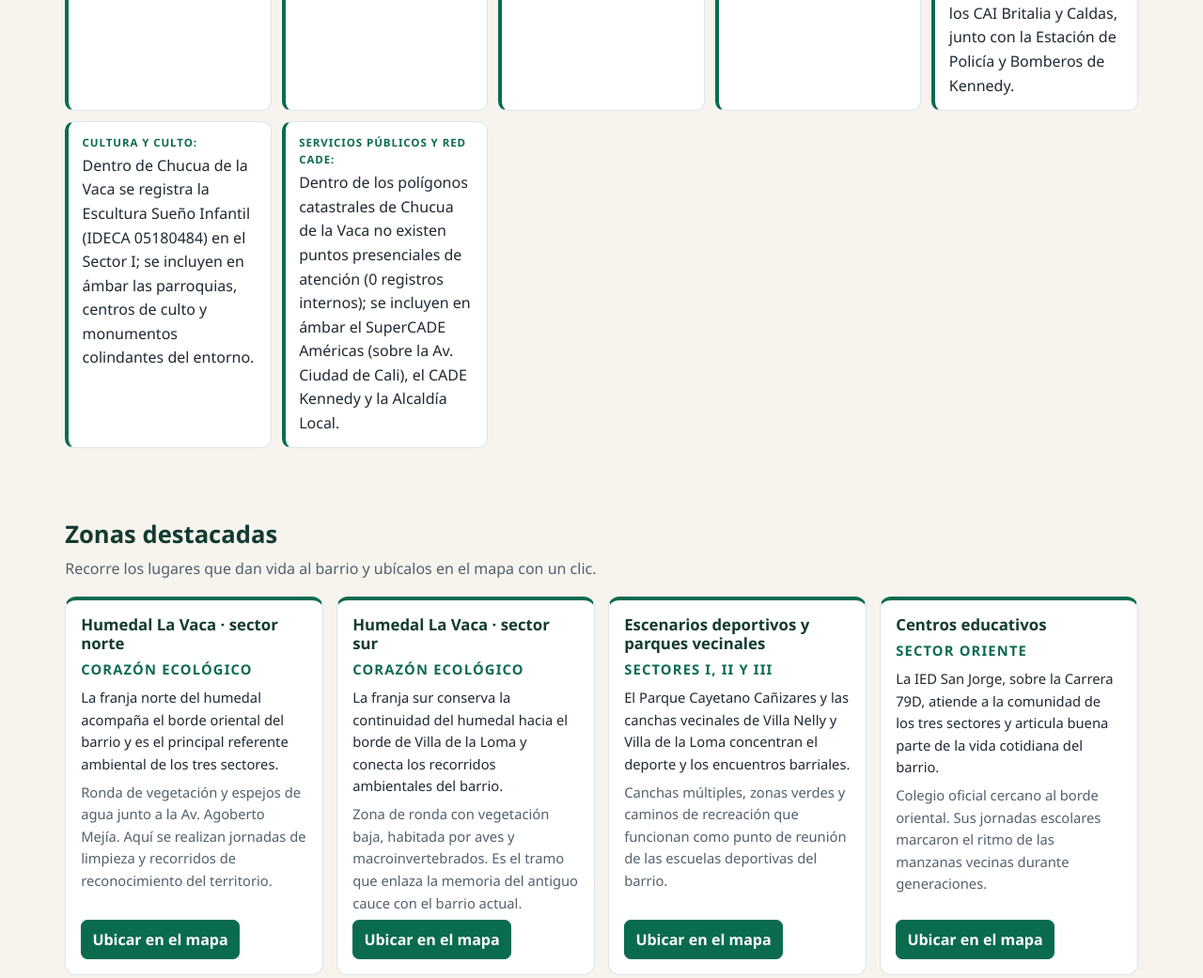
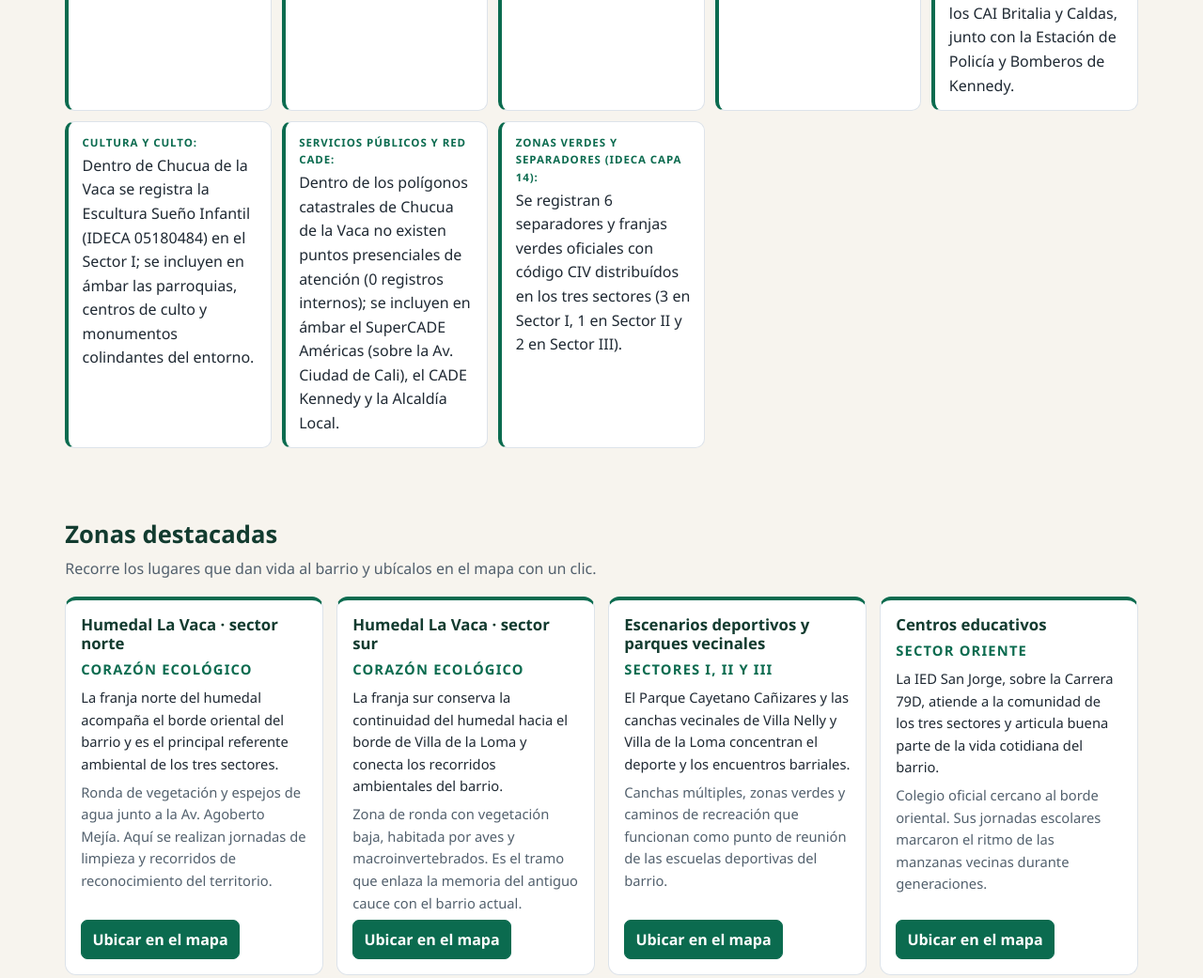
Before and after one commit to Santiago-Penagos/chucua-frontend, a plain HTML site: page index.html in a window 1280 px wide. Shown: the part 960-2001 px from the top of the page at 94% size. Drawn offline with nearby package versions, Linux system fonts and the light colour scheme; no server answers.

Commit message:
Agregar fichas CIV y nota de Zonas verdes IDECA en Dominio 9

```diff
--- a/index.html
+++ b/index.html
@@ -44,7 +44,7 @@
       </div>
       <h3>Datos clave del territorio</h3>
       <ul class="datos-clave"> <li><strong>Localidad</strong><span>Kennedy, Bogotá D.C.</span></li> <li><strong>Sectores IDECA</strong><span>004621 (I), 004620 (II), 004619 (III)</span></li> <li><strong>Referente ambiental</strong><span>Humedal La Vaca</span></li> <li><strong>Entorno</strong><span>Corabastos y Av. Agoberto Mejía</span></li>
-      <li><strong>Seguridad ciudadana y CAI Bellavista:</strong> Dentro del límite catastral opera únicamente el CAI Bellavista (IDECA 06250501) en el Sector II; se incluyen en ámbar los CAI Britalia y Caldas, junto con la Estación de Policía y Bomberos de Kennedy.</li><li><strong>Cultura y culto:</strong> Dentro de Chucua de la Vaca se registra la Escultura Sueño Infantil (IDECA 05180484) en el Sector I; se incluyen en ámbar las parroquias, centros de culto y monumentos colindantes del entorno.</li><li><strong>Servicios públicos y red CADE:</strong> Dentro de los polígonos catastrales de Chucua de la Vaca no existen puntos presenciales de atención (0 registros internos); se incluyen en ámbar el SuperCADE Américas (sobre la Av. Ciudad de Cali), el CADE Kennedy y la Alcaldía Local.</li></ul>
+      <li><strong>Seguridad ciudadana y CAI Bellavista:</strong> Dentro del límite catastral opera únicamente el CAI Bellavista (IDECA 06250501) en el Sector II; se incluyen en ámbar los CAI Britalia y Caldas, junto con la Estación de Policía y Bomberos de Kennedy.</li><li><strong>Cultura y culto:</strong> Dentro de Chucua de la Vaca se registra la Escultura Sueño Infantil (IDECA 05180484) en el Sector I; se incluyen en ámbar las parroquias, centros de culto y monumentos colindantes del entorno.</li><li><strong>Servicios públicos y red CADE:</strong> Dentro de los polígonos catastrales de Chucua de la Vaca no existen puntos presenciales de atención (0 registros internos); se incluyen en ámbar el SuperCADE Américas (sobre la Av. Ciudad de Cali), el CADE Kennedy y la Alcaldía Local.</li><li><strong>Zonas verdes y separadores (IDECA Capa 14):</strong> Se registran 6 separadores y franjas verdes oficiales con código CIV distribuídos en los tres sectores (3 en Sector I, 1 en Sector II y 2 en Sector III).</li></ul>
     </section>
     <section id="zonas" class="seccion">
       <h2>Zonas destacadas</h2>
@@ -69,7 +69,7 @@
         <aside class="panel-lateral">
           <div id="mensajes" class="mensaje" role="status" aria-live="polite" hidden></div>
           <button id="btn-nueva" type="button" class="boton primario">Nueva entidad</button>
-          <ul id="lista-entidades" class="lista"><li><strong>Seguridad ciudadana y CAI Bellavista:</strong> Dentro del límite catastral opera únicamente el CAI Bellavista (IDECA 06250501) en el Sector II; se incluyen en ámbar los CAI Britalia y Caldas, junto con la Estación de Policía y Bomberos de Kennedy.</li><li><strong>Cultura y culto:</strong> Dentro de Chucua de la Vaca se registra la Escultura Sueño Infantil (IDECA 05180484) en el Sector I; se incluyen en ámbar las parroquias, centros de culto y monumentos colindantes del entorno.</li><li><strong>Servicios públicos y red CADE:</strong> Dentro de los polígonos catastrales de Chucua de la Vaca no existen puntos presenciales de atención (0 registros internos); se incluyen en ámbar el SuperCADE Américas (sobre la Av. Ciudad de Cali), el CADE Kennedy y la Alcaldía Local.</li></ul>
+          <ul id="lista-entidades" class="lista"><li><strong>Seguridad ciudadana y CAI Bellavista:</strong> Dentro del límite catastral opera únicamente el CAI Bellavista (IDECA 06250501) en el Sector II; se incluyen en ámbar los CAI Britalia y Caldas, junto con la Estación de Policía y Bomberos de Kennedy.</li><li><strong>Cultura y culto:</strong> Dentro de Chucua de la Vaca se registra la Escultura Sueño Infantil (IDECA 05180484) en el Sector I; se incluyen en ámbar las parroquias, centros de culto y monumentos colindantes del entorno.</li><li><strong>Servicios públicos y red CADE:</strong> Dentro de los polígonos catastrales de Chucua de la Vaca no existen puntos presenciales de atención (0 registros internos); se incluyen en ámbar el SuperCADE Américas (sobre la Av. Ciudad de Cali), el CADE Kennedy y la Alcaldía Local.</li><li><strong>Zonas verdes y separadores (IDECA Capa 14):</strong> Se registran 6 separadores y franjas verdes oficiales con código CIV distribuídos en los tres sectores (3 en Sector I, 1 en Sector II y 2 en Sector III).</li></ul>
           <form id="formulario" class="formulario oculto" novalidate></form>
         </aside>
       </div>
@@ -78,7 +78,7 @@
       <h2>Detalles a considerar</h2>
       <p class="seccion-intro">Notas técnicas y territoriales sobre la cartografía catastral (UAECD / IDECA) y los equipamientos de influencia directa del barrio.</p>
       <ul class="lista-consideraciones"> <li><strong>Escenarios deportivos y Parque Metropolitano Cayetano Cañizares (IDRD 08-241):</strong> Dentro de los polígonos catastrales oficiales existen 5 parques y escenarios certificados por el IDRD, todos en el Sector I (004621), ya que el Sector II alberga el Humedal La Vaca y el Sector III corresponde a Corabastos. Se incluye en ámbar el Parque Metropolitano Cayetano Cañizares (cruzando la Av. Carrera 80) como influencia externa directa.</li> <li><strong>Centros educativos y cobertura IED:</strong> Adentro funcionan 3 colegios privados registrados en IDECA (2 en Sector I y 1 en Sector II). Como al interior no existen colegios públicos distritales, se incluyen en ámbar los 4 planteles IED colindantes: Colegio La Amistad (Sedes Pinar del Río y Llano Grande sobre la Cra. 83), San Pedro Claver (Sede Germán Zea) y San José.</li> <li><strong>Juntas de Acción Comunal (IDPAC):</strong> Se identificaron 8 JAC oficiales dentro del barrio (4 en Sector I, 2 en Sector II y 2 en Sector III) y 4 salones comunales colindantes en ámbar.</li> <li><strong>Centros de salud y déficit local:</strong> La auditoría oficial sobre IDECA confirma 0 centros de salud u hospitales dentro de Chucua de la Vaca I, II y III (evidenciando déficit de equipamiento médico interno); se incluyen en ámbar las unidades colindantes más cercanas de la Subred Sur Occidente (USS 30 Bomberos, USS 71 Patio Bonito, USS 68 Britalia y Hospital Occidente de Kennedy).</li>
-      <li><strong>Seguridad ciudadana y CAI Bellavista:</strong> Dentro del límite catastral opera únicamente el CAI Bellavista (IDECA 06250501) en el Sector II; se incluyen en ámbar los CAI Britalia y Caldas, junto con la Estación de Policía y Bomberos de Kennedy.</li><li><strong>Cultura y culto:</strong> Dentro de Chucua de la Vaca se registra la Escultura Sueño Infantil (IDECA 05180484) en el Sector I; se incluyen en ámbar las parroquias, centros de culto y monumentos colindantes del entorno.</li><li><strong>Servicios públicos y red CADE:</strong> Dentro de los polígonos catastrales de Chucua de la Vaca no existen puntos presenciales de atención (0 registros internos); se incluyen en ámbar el SuperCADE Américas (sobre la Av. Ciudad de Cali), el CADE Kennedy y la Alcaldía Local.</li></ul>
+      <li><strong>Seguridad ciudadana y CAI Bellavista:</strong> Dentro del límite catastral opera únicamente el CAI Bellavista (IDECA 06250501) en el Sector II; se incluyen en ámbar los CAI Britalia y Caldas, junto con la Estación de Policía y Bomberos de Kennedy.</li><li><strong>Cultura y culto:</strong> Dentro de Chucua de la Vaca se registra la Escultura Sueño Infantil (IDECA 05180484) en el Sector I; se incluyen en ámbar las parroquias, centros de culto y monumentos colindantes del entorno.</li><li><strong>Servicios públicos y red CADE:</strong> Dentro de los polígonos catastrales de Chucua de la Vaca no existen puntos presenciales de atención (0 registros internos); se incluyen en ámbar el SuperCADE Américas (sobre la Av. Ciudad de Cali), el CADE Kennedy y la Alcaldía Local.</li><li><strong>Zonas verdes y separadores (IDECA Capa 14):</strong> Se registran 6 separadores y franjas verdes oficiales con código CIV distribuídos en los tres sectores (3 en Sector I, 1 en Sector II y 2 en Sector III).</li></ul>
     </section>
   </main>
   <footer class="pie">
--- a/js/datos/fichasOficiales.js
+++ b/js/datos/fichasOficiales.js
@@ -30,6 +30,11 @@ export const FICHAS_OFICIALES = {
       'Área certificada': '390 m² (Perímetro: 81 m)',
       'Sector catastral': '004621 · Chucua de la Vaca I (UPL 14)',
     },
+  },
+  zonas_verdes: {
+    'Separador Arborizado Villa de la Loma (IDECA 91033237)': { 'Código IDECA': '91033237 · CIV 8005168', 'Capa oficial': 'Mapa de Referencia IDECA (Capa 14)' },
+    'Separador Verde Amparo Cañizares (IDECA 91035444)': { 'Código IDECA': '91035444 · CIV 8004536', 'Capa oficial': 'Mapa de Referencia IDECA (Capa 14)' },
+    'Franja Verde Borde Corabastos (IDECA 91037401)': { 'Código IDECA': '91037401 · CIV 8013734', 'Capa oficial': 'Mapa de Referencia IDECA (Capa 14)' },
   },
   humedal_puntos: {
     'Espejo de Agua Principal — PEDH La Vaca Norte (IDECA Capa 12)': { 'Polígono oficial IDECA': 'Capa 12 Cuerpo de Agua (231 vértices)', 'Área espejo': '46.600 m² aprox. (Sector Norte)', 'Administración': 'Secretaría Distrital de Ambiente / EAAB' },
```
